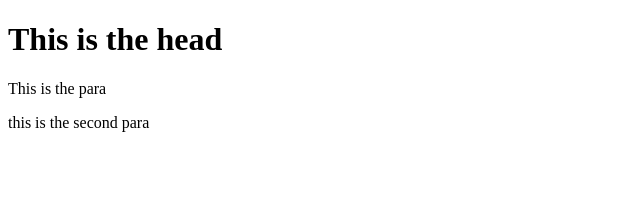
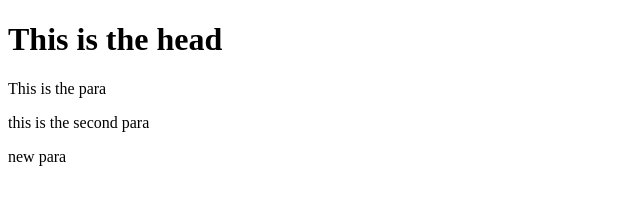
Before and after one commit to AbdulRahman78/git-test, a website: page index.html in a window 1280 px wide. Shown: the full height of the page, 0-640 px from the left. Drawn offline with Linux system fonts and the light colour scheme.

Commit message:
fourth commit

```diff
--- a/index.html
+++ b/index.html
@@ -8,6 +8,7 @@
             </h1>
             <p>This is the para</p>
             <p>this is the second para</p>
+            <p>new para</p>
         </body>
     </head>
 </html>
```
Also changed, not shown: package.json (added, +24 -0 lines), 2 other files.
